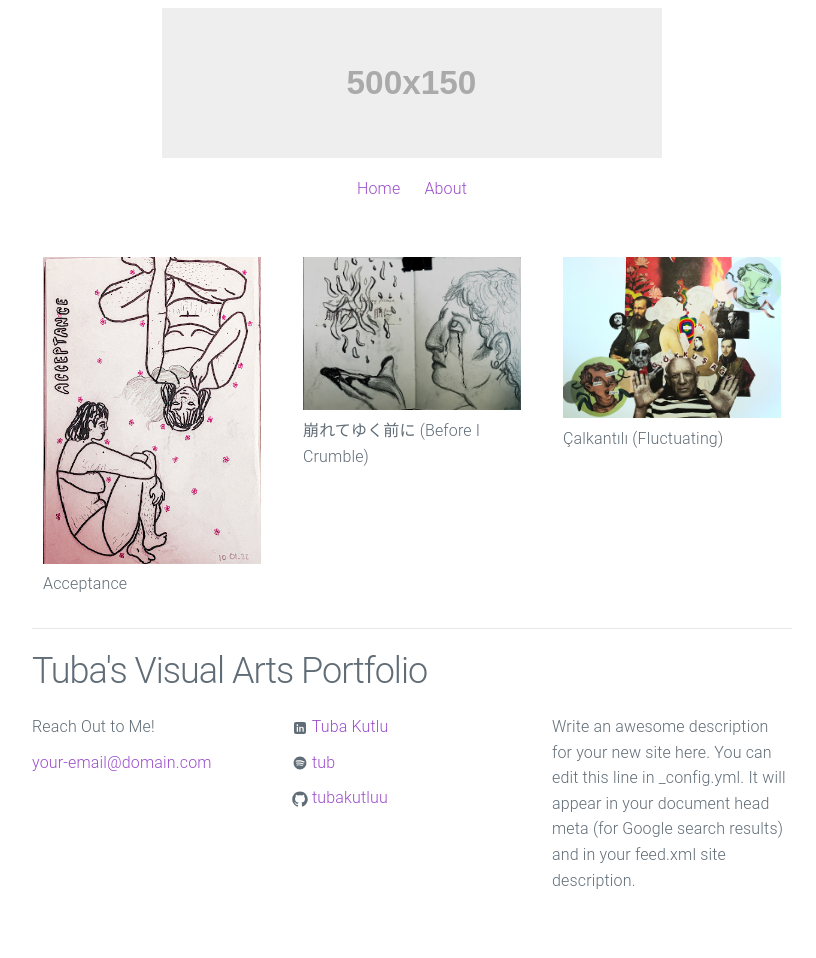
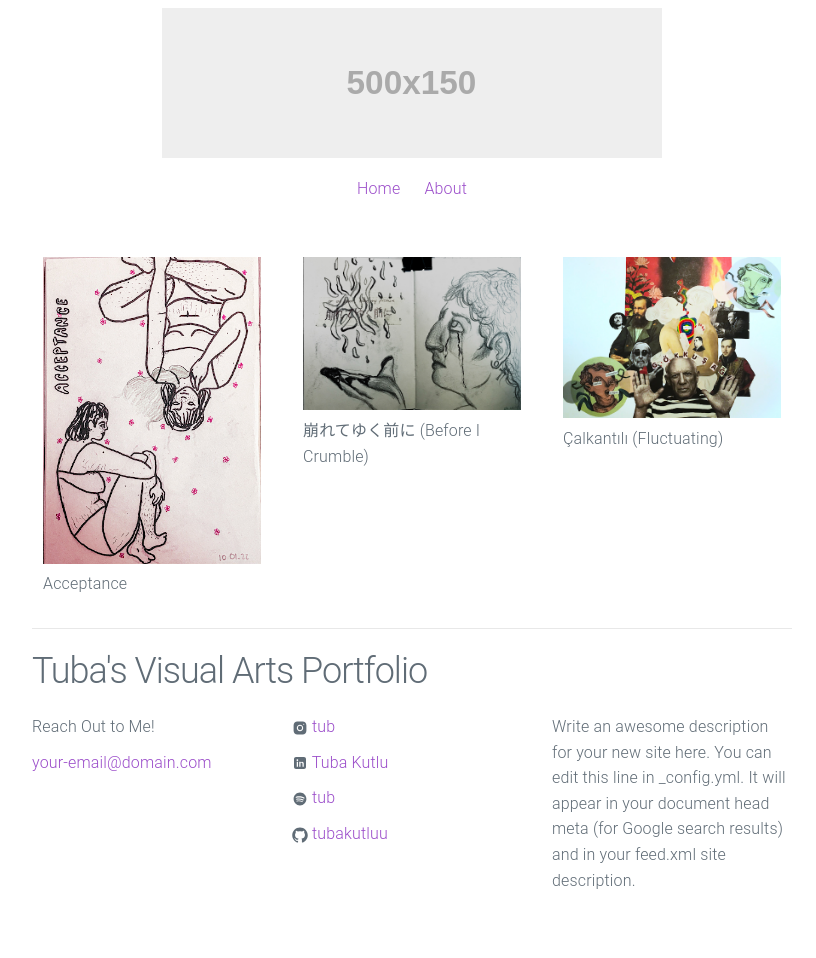
Before and after one commit to tubakutluu/tubs.portfolio, a Jekyll site: the page built from index.html, in a window 1280 px wide. Shown: the whole page, without its empty margins (228-1044 px from the left). Built offline with Jekyll 4.4.1, drawn with Linux system fonts in a browser that asks for light colours.

Commit message:
Add instagram link

```diff
--- a/_includes/footer.html
+++ b/_includes/footer.html
@@ -11,6 +11,20 @@
 
     <div class="column">
       <ul class="social-media-list">
+        {% if site.instagram_username %}
+        <li>
+          <a href="https://www.instagram.com/{{ site.spotify_username_full }}/" target="_blank" rel="noopener noreferrer">
+            <span class="icon  icon--instagram">
+              <svg xmlns="http://www.w3.org/2000/svg" x="0px" y="0px" width="24" height="24" viewBox="0 0 30 30">
+                <path fill="#828282" d="M 9.9980469 3 C 6.1390469 3 3 6.1419531 3 10.001953 L 3 20.001953 C 3 23.860953 6.1419531 27 10.001953 27 L 20.001953 27 C 23.860953 27 27 23.858047 27 19.998047 L 27 9.9980469 C 27 6.1390469 23.858047 3 19.998047 3 L 9.9980469 3 z M 22 7 C 22.552 7 23 7.448 23 8 C 23 8.552 22.552 9 22 9 C 21.448 9 21 8.552 21 8 C 21 7.448 21.448 7 22 7 z M 15 9 C 18.309 9 21 11.691 21 15 C 21 18.309 18.309 21 15 21 C 11.691 21 9 18.309 9 15 C 9 11.691 11.691 9 15 9 z M 15 11 A 4 4 0 0 0 11 15 A 4 4 0 0 0 15 19 A 4 4 0 0 0 19 15 A 4 4 0 0 0 15 11 z"/>
+              </svg>
+            </span>
+
+            <span class="username">{{ site.spotify_username_display }}</span>
+          </a>
+        </li>
+        {% endif %}
+
         {% if site.linkedin_username_full && site.linkedin_username_display %}
         <li>
           <a href="https://linkedin.com/in/{{ site.linkedin_username_full }}" target="_blank" rel="noopener noreferrer">
@@ -28,7 +42,7 @@
         {% if site.spotify_username_full && site.spotify_username_display %}
         <li>
           <a href="https://open.spotify.com/user/{{ site.spotify_username_full }}" target="_blank" rel="noopener noreferrer">
-            <span class="icon  icon--linkedin">
+            <span class="icon  icon--spotify">
               <svg xmlns="http://www.w3.org/2000/svg" x="0px" y="0px" width="24" height="24" viewBox="0 0 30 30">
                 <path fill="#828282" d="M15,3C8.4,3,3,8.4,3,15s5.4,12,12,12s12-5.4,12-12S21.6,3,15,3z M19.731,21c-0.22,0-0.33-0.11-0.55-0.22 c-1.65-0.991-3.74-1.54-5.94-1.54c-1.21,0-2.53,0.22-3.63,0.44c-0.22,0-0.44,0.11-0.55,0.11c-0.44,0-0.77-0.33-0.77-0.77 s0.22-0.77,0.66-0.77c1.43-0.33,2.861-0.55,4.401-0.55c2.53,0,4.84,0.66,6.82,1.76c0.22,0.22,0.44,0.33,0.44,0.77 C20.39,20.78,20.06,21,19.731,21z M20.94,17.921c-0.22,0-0.44-0.11-0.66-0.22c-1.87-1.21-4.511-1.87-7.37-1.87 c-1.43,0-2.751,0.22-3.74,0.44c-0.22,0.11-0.33,0.11-0.55,0.11c-0.55,0-0.881-0.44-0.881-0.881c0-0.55,0.22-0.77,0.77-0.991 c1.32-0.33,2.641-0.66,4.511-0.66c3.08,0,5.94,0.77,8.361,2.2c0.33,0.22,0.55,0.55,0.55,0.881 C21.82,17.48,21.491,17.921,20.94,17.921z M22.37,14.4c-0.22,0-0.33-0.11-0.66-0.22c-2.2-1.21-5.39-1.98-8.47-1.98 c-1.54,0-3.19,0.22-4.621,0.55c-0.22,0-0.33,0.11-0.66,0.11c-0.66,0.111-1.1-0.44-1.1-1.099s0.33-0.991,0.77-1.1 C9.39,10.22,11.26,10,13.24,10c3.41,0,6.93,0.77,9.681,2.2c0.33,0.22,0.66,0.55,0.66,1.1C23.471,13.96,23.03,14.4,22.37,14.4z"/>
               </svg>
```
